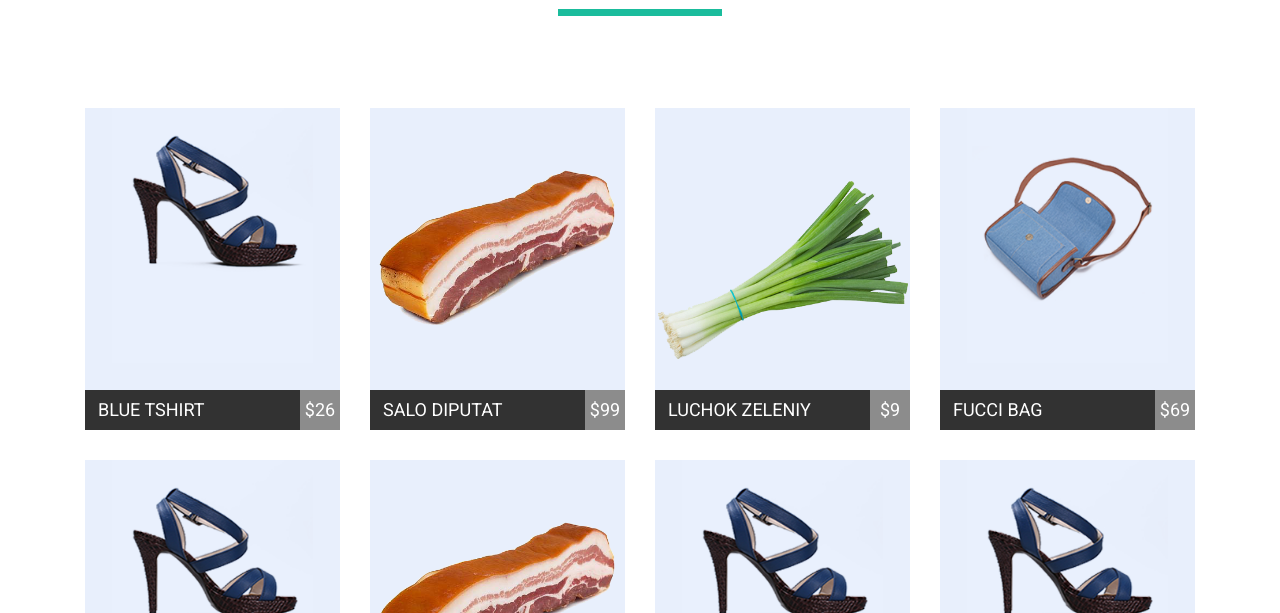
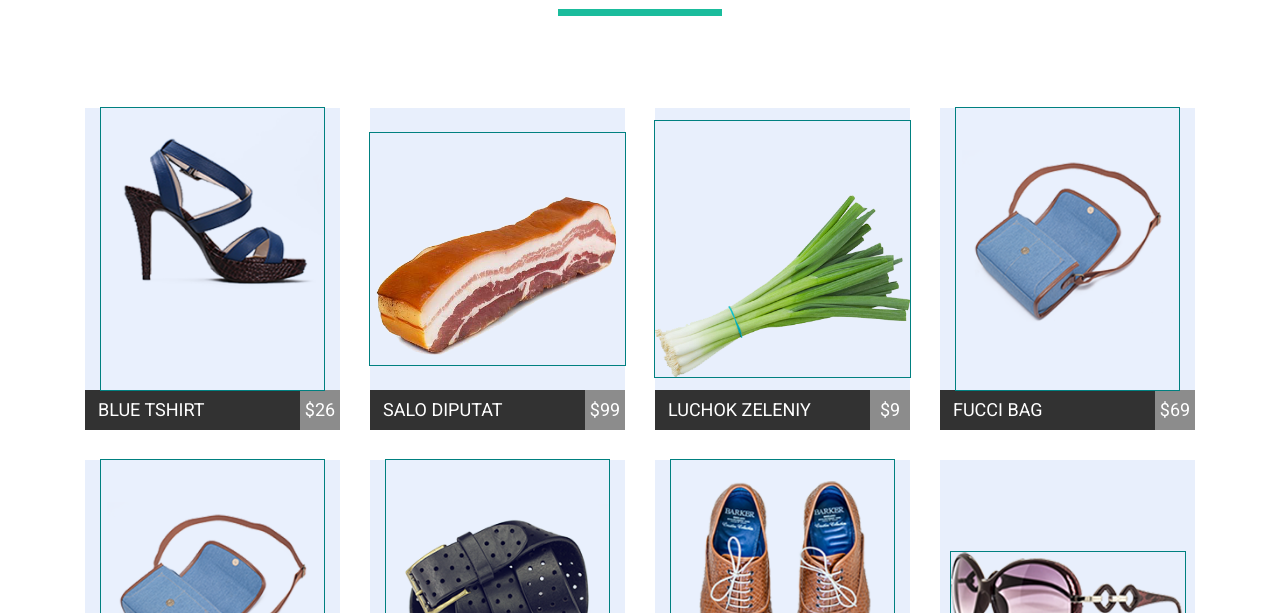
Before and after one commit to BURZUMANE/module-04, a plain HTML site: page index.html in a window 1280 px wide. Shown: the part 187-800 px from the top of the page. Drawn offline with nearby package versions, Linux system fonts and the light colour scheme.

Commit message:
first attempt

```diff
--- a/css/styles.css
+++ b/css/styles.css
@@ -132,16 +132,25 @@ main{
 }
 
 .featured-image-container{
+    position: relative;
+    text-align: center;
     background-color: #e8effc;
     height: 282px;
     width: 255px;
 }
 
 .featured-image{
-    display: block;
-    max-height: 255px;
-    max-width: 250px;
-    margin: 0 auto;
+    outline: 1px teal solid;
+    max-height: 100%;
+    max-width: 100%;
+    width: auto;
+    height: auto;
+    position: absolute;
+    top: 0;
+    bottom: 0;
+    left: 0;
+    right: 0;
+    margin: auto;
 }
 
 .featured-item-details{
@@ -224,6 +233,7 @@ main{
 
 .read-more{
     border-radius: 3px;
+    border: none;
     background-color: #4ec6ab;
     width: 159px;
     height: 51px;
--- a/index.html
+++ b/index.html
@@ -36,7 +36,7 @@
                 </div>
                 <ul class="featured-prodcuts clearfix">
                     <li class="featured-item">
-                        <div class="featured-image-container">
+                        <div class="featured-image-container clearfix">
                             <img src="img/product1.png" class="featured-image" alt="">
                         </div>
                         <div class="featured-item-details">
@@ -89,7 +89,7 @@
                     </li>
                     <li class="featured-item">
                         <div class="featured-image-container">
-                            <img src="img/product1.png" class="featured-image" alt="">
+                            <img src="img/product4.png" class="featured-image" alt="">
                         </div>
                         <div class="featured-item-details">
                             <p class="feeatured-item-name price-font">
@@ -102,7 +102,7 @@
                     </li>
                     <li class="featured-item">
                         <div class="featured-image-container">
-                            <img src="img/product2.png" class="featured-image" alt="">
+                            <img src="img/product5.png" class="featured-image" alt="">
                         </div>
                         <div class="featured-item-details">
                             <p class="feeatured-item-name price-font">
@@ -115,7 +115,7 @@
                     </li>
                     <li class="featured-item">
                         <div class="featured-image-container">
-                            <img src="img/product1.png" class="featured-image" alt="">
+                            <img src="img/product6.png" class="featured-image" alt="">
                         </div>
                         <div class="featured-item-details">
                             <p class="feeatured-item-name price-font">
@@ -128,7 +128,7 @@
                     </li>
                     <li class="featured-item">
                         <div class="featured-image-container">
-                            <img src="img/product1.png" class="featured-image" alt="">
+                            <img src="img/product8.png" class="featured-image" alt="">
                         </div>
                         <div class="featured-item-details">
                             <p class="feeatured-item-name price-font">
```
Also changed, not shown: img/product3.png (added), img/product5.png (added), img/product6.png (added), img/product8.png (added).
